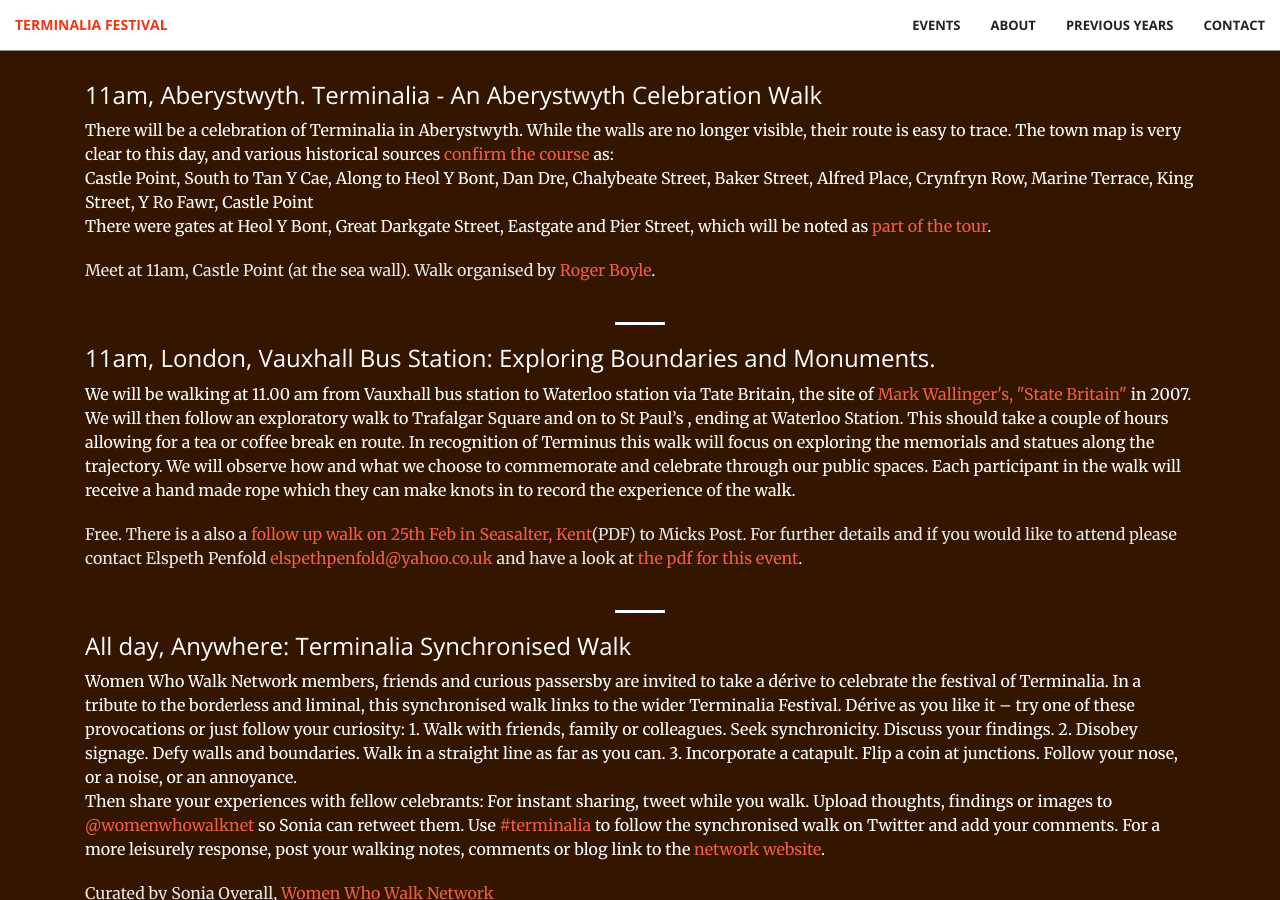
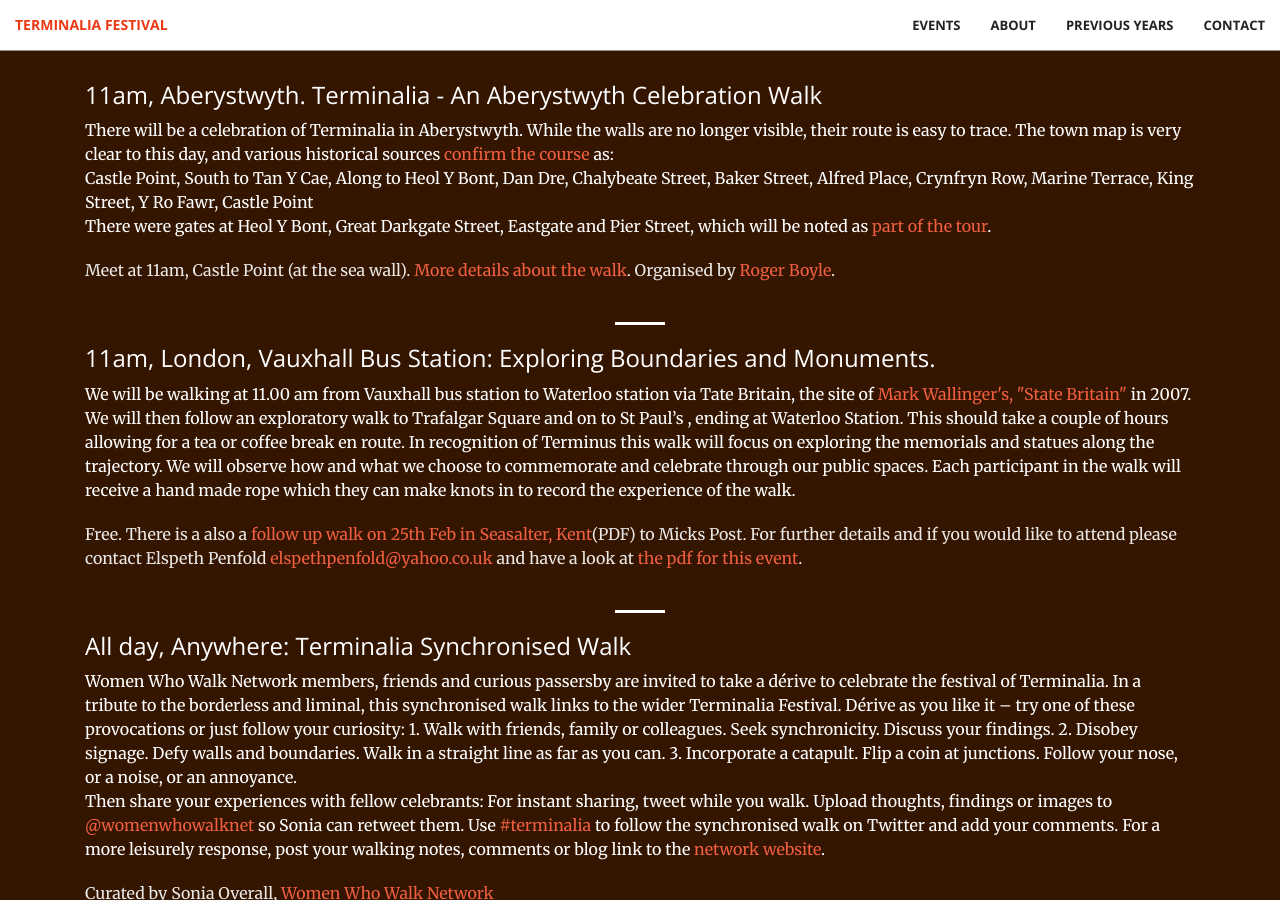
Before and after one commit to timwaters/terminalia, a Jekyll site: the page built from index.html, in a window 1280 px wide and 900 px high, scrolled down 1523 px. Built offline with Jekyll 4.4.1, drawn with Linux system fonts in a browser that asks for light colours.

Commit message:
Add aberysthwyth walk2

```diff
--- a/_includes/events.html
+++ b/_includes/events.html
@@ -16,7 +16,7 @@
                     There were gates at Heol Y Bont, Great Darkgate Street, Eastgate and Pier Street, which will be noted as <a href="http://www.rogerdboyle.eu/Terminalia/Aberystwyth_2_w.jpg">part of the tour</a>.
                     </p>
                     <p class="text-faded">
-                    Meet at 11am, Castle Point (at the sea wall). Walk organised by <a href="http://www.rogerdboyle.eu/">Roger Boyle</a>.
+                    Meet at 11am, Castle Point (at the sea wall). <a href="http://www.rogerdboyle.eu/Terminalia/terminalia.html">More details about the walk</a>. Organised by <a href="http://www.rogerdboyle.eu/">Roger Boyle</a>.
                     </p>
 
                   </div>
```
